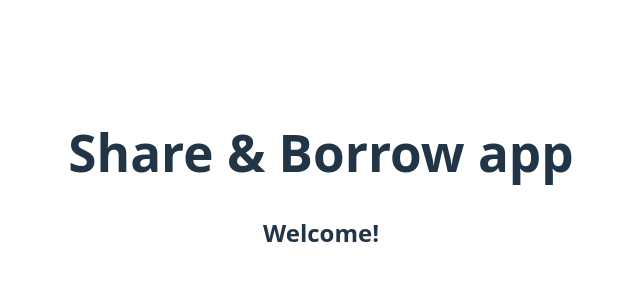
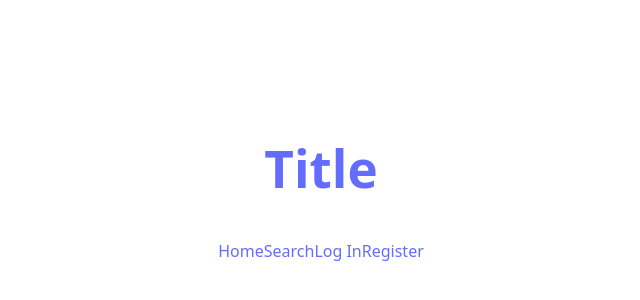
Before and after one commit to cmayar/givengrow, a React (Vite) app in the folder client/: page / in a window 1280 px wide. Shown: the part 220-520 px from the top of the page, without its empty margins (319-959 px from the left). Built offline with nearby package versions, Linux system fonts and the light colour scheme.

Commit message:
header / navigation bar

```diff
--- a/client/src/App.jsx
+++ b/client/src/App.jsx
@@ -1,15 +1,14 @@
-import { React, useState } from "react";
-import { Routes, Route } from "react-router-dom";
-import { Outlet } from 'react-router';
+import { React } from "react";
+import { BrowserRouter as Router } from "react-router-dom";
 import "./App.css";
+import { AuthProvider } from "./Components/AuthContext";
+import NavigationBar from "./Components/Navigation";
 
 function App() {
   return (
-    <>
-      <h1> Share & Borrow app</h1>
-      <h2> Welcome! </h2>
-
-    </>
+<AuthProvider>
+    <NavigationBar/>
+</AuthProvider>
   );
 };
 
--- /dev/null
+++ b/client/src/Components/AuthContext.jsx
@@ -0,0 +1,15 @@
+import { createContext, useContext, useState } from "react";
+
+const AuthContext = createContext();
+
+export const AuthProvider = ({ children }) => {
+    const [isSignedIn, setIsSignedIn] = useState(false);
+
+return (
+    <AuthContext.Provider value={{ isSignedIn, setIsSignedIn }}>
+        {children}
+        </AuthContext.Provider>
+);
+};
+
+export const useAuth = () => useContext(AuthContext);
--- /dev/null
+++ b/client/src/Components/GuestNavigation.jsx
@@ -0,0 +1,32 @@
+import { Link } from "react-router-dom";
+
+
+export const GuestNavigationBar = () => {
+  return (
+    <div>
+      <nav>
+        <div>
+          <Link to="/">
+            <h1> Title </h1>
+          </Link>
+          <div>
+            <Link to="/">
+              Home
+            </Link>
+            <Link to="/search">
+            Search
+            </Link>
+            <Link to="/login">
+              Log In
+            </Link>
+            <Link to="/register">
+            Register
+            </Link>
+          </div>
+        </div>
+      </nav>
+    </div>
+  );
+};
+
+export default GuestNavigationBar;
--- /dev/null
+++ b/client/src/Components/Navigation.jsx
@@ -0,0 +1,15 @@
+import { useAuth } from "./AuthContext.jsx";
+import GuestNavigationBar from "./GuestNavigation";
+import UserNavigationBar from "./UserNavigation";
+import React from "react";
+
+const NavigationBar = () => {
+    const { isSignedIn } = useAuth();
+    return isSignedIn ? (
+        <UserNavigationBar />
+    ) : (
+        <GuestNavigationBar />
+    );
+};
+
+export default NavigationBar;
--- /dev/null
+++ b/client/src/Components/UserNavigation.jsx
@@ -0,0 +1,32 @@
+import { Link } from "react-router-dom";
+
+
+export const UserNavigationBar = () => {
+  return (
+    <div>
+      <nav>
+        <div>
+          <Link to="/">
+            <h1> Title </h1>
+          </Link>
+          <div>
+            <Link to="/">
+              Home
+            </Link>
+            <Link to="/search">
+            Search
+            </Link>
+            <Link to="/profile">
+              Profile
+            </Link>
+            <Link to="/logout">
+            Log Out
+            </Link>
+          </div>
+        </div>
+      </nav>
+    </div>
+  );
+};
+
+export default UserNavigationBar;
```
